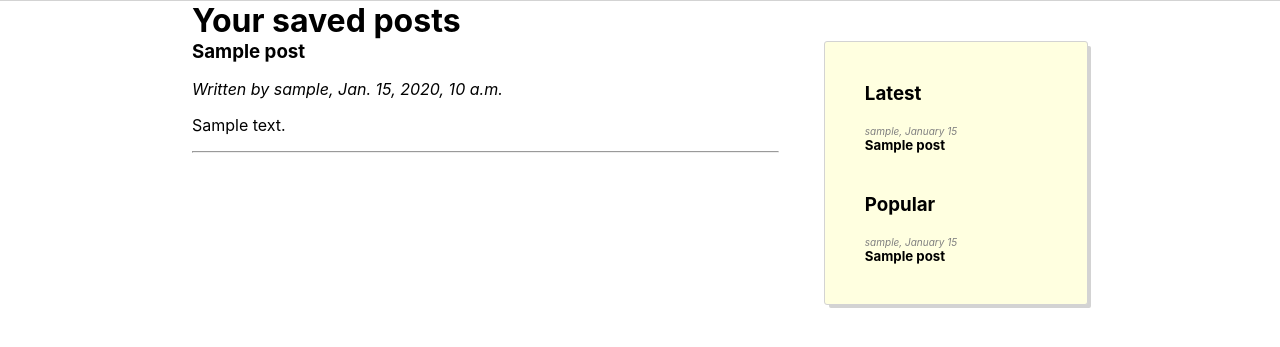
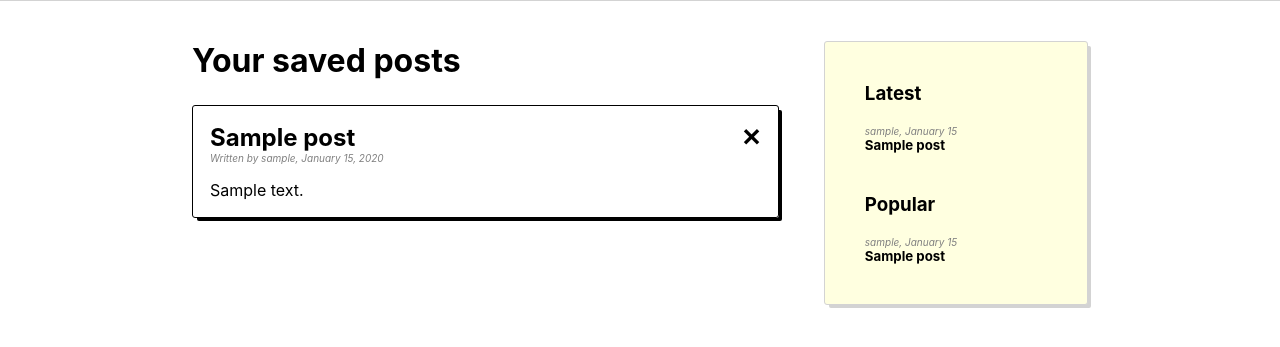
Before and after one commit to bihunva/mug-blogging-platform, a Django app: page /posts/saved/ in a window 1280 px wide. Shown: the part 60-407 px from the top of the page. Run offline with Django 4.2, Linux system fonts and the light colour scheme; a user stored in the database is signed in; tables that the repository leaves empty hold one stand-in row (values such as "Sample post"); some libraries are stand-ins or nearby versions.

Commit message:
Added the ability to delete posts from saved

```diff
--- a/blog/static/blog/css/styles.css
+++ b/blog/static/blog/css/styles.css
@@ -15,6 +15,8 @@ a {
 ul {
     list-style: none;
 }
+
+
 
 h1, h2, h3, h4, h5, h6 {
     margin: 0;
@@ -384,15 +386,34 @@ ul.pagination li span {
 
 .comment-form:focus {
     border-color: black;
+    background-color: lightgoldenrodyellow;
 }
 
 .comment-form-btn {
     border: lightgrey 1px solid;
     border-radius: 3px;
-    padding: 7px;
+    padding: 9px;
     margin: 0 0 20px 0;
+    background-color: lightgoldenrodyellow;
 }
 
 .comment-form-btn:hover {
-    background-color: #E8E8E8;
+    /*background-color: #E8E8E8;*/
+    border-color: black;
 }
+
+.remove-from-saved-icon {
+    float: right;
+}
+
+.remove-from-saved-icon:hover {
+    color: lightseagreen;
+}
+
+.remove-from-saved-icon:hover .post:hover {
+    background-color: black;
+}
+
+.saved-page-title {
+    margin-top: 40px;
+}
--- a/blog/templates/blog/includes/header.html
+++ b/blog/templates/blog/includes/header.html
@@ -8,15 +8,36 @@
       <div class="logo">
         <a href="{% url "blog:index" %}"><img src="{% static 'blog/img/logo.png' %}" alt="logo"></a>
       </div>
-        {% search_form %}
+      {% search_form %}
     </div>
     <nav>
       <ul>
         {% if user.is_authenticated %}
-          <li><a href="{% url 'blog:post-create' %}"><img class="icon" src="{% static 'blog/img/write.png' %}" alt="write"></a></li>
-          <li><a href="{% url 'blog:saved-posts' %}"><img class="icon bookmark-header-icon" src="{% static 'blog/img/bookmark.png' %}" alt="bookmark"></a></li>
-{#          <li>hi, {{ user.username }}</li>#}
-          <li><a href="{% url 'logout' %}"><img class="icon" src="{% static 'blog/img/sign-out-alt.png' %}" alt="logout"></a></li>
+          <li>
+            <a href="{% url 'blog:post-create' %}">
+              <img class="icon"
+                   src="{% static 'blog/img/write.png' %}"
+                   alt="write"
+
+                   title="write post">
+            </a>
+          </li>
+          <li>
+            <a href="{% url 'blog:saved-posts' %}">
+              <img class="icon bookmark-header-icon"
+                   src="{% static 'blog/img/bookmark.png' %}"
+                   alt="bookmark"
+                   title="saved posts">
+            </a>
+          </li>
+          <li>
+            <a href="{% url 'logout' %}">
+              <img class="icon"
+                   src="{% static 'blog/img/sign-out-alt.png' %}"
+                   alt="logout"
+                   title="sign out">
+            </a>
+          </li>
         {% else %}
           <li><a href="{% url 'login' %}">Sign in</a></li>
         {% endif %}
--- a/blog/templates/blog/includes/sidebar.html
+++ b/blog/templates/blog/includes/sidebar.html
@@ -1,7 +1,6 @@
 {% load post_tags %}
 
 <div class="sidebar">
-
   <div class="sidebar-section">
     <h3 class="sidebar-section-title">Latest</h3>
     {% show_latest_posts 3 %}
@@ -11,5 +10,4 @@
     <h3 class="sidebar-section-title">Popular</h3>
     {% get_most_commented_posts %}
   </div>
-
 </div>
--- a/blog/templates/blog/index.html
+++ b/blog/templates/blog/index.html
@@ -14,7 +14,6 @@
               <h2>
                 {{ post.title }}
               </h2>
-
               <p class="written-by">Written by {{ post.author.username }}, {{ post.created|date:"F d, Y" }}</p>
               <p class="post-body">{{ post.body|truncatewords:30 }}</p>
             </div>
--- a/blog/templates/blog/saved_post_list.html
+++ b/blog/templates/blog/saved_post_list.html
@@ -1,15 +1,27 @@
 {% extends "blog/base.html" %}
+{% load static %}
 
 {% block content %}
   <div class="content-with-sidebar-wrapper">
     <div class="content-with-sidebar">
-      <h1>Your saved posts</h1>
-
+      <h1 class="saved-page-title">Your saved posts</h1>
       {% for saved_post in saved_posts.all %}
-        <h3><a href="{% url 'blog:post-detail' post_slug=saved_post.slug %}">{{ saved_post.title }}</a></h3>
-        <p><i>Written by {{ saved_post.author.username }}, {{ saved_post.created }}</i></p>
-        <p>{{ saved_post.body|truncatewords:30 }}</p>
-        <hr><br>
+        <a href="{% url 'blog:post-detail' post_slug=saved_post.slug %}">
+          <div class="post">
+            <h2>
+              {{ saved_post.title }}
+              <object type="text">
+                <a class="remove-from-saved-icon"
+                   href="{% url 'blog:remove-post-from-saved' post_slug=saved_post.slug %}">
+                  &#10005;
+                </a>
+              </object>
+            </h2>
+            <p class="written-by">Written
+              by {{ saved_post.author.username }}, {{ saved_post.created|date:"F d, Y" }}</p>
+            <p class="post-body">{{ saved_post.body|truncatewords:30 }}</p>
+          </div>
+        </a>
       {% empty %}
         <p>You don't have any saved posts yet!</p>
       {% endfor %}
```
Also changed, not shown: blog/static/blog/img/exit.png (deleted), blog/static/blog/img/logout.png (deleted), blog/templates/blog/base.html (line endings or trailing spaces), blog/templates/blog/post_detail.html (line endings or trailing spaces).
